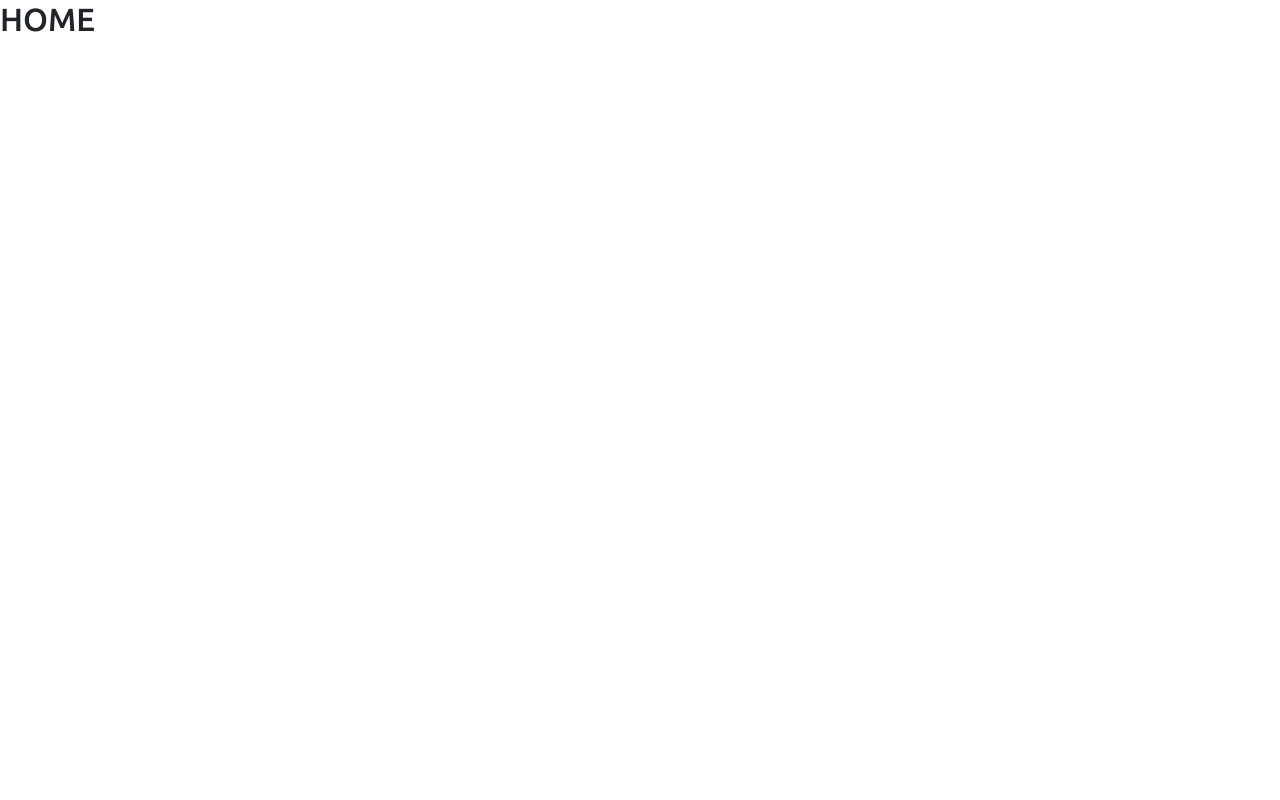
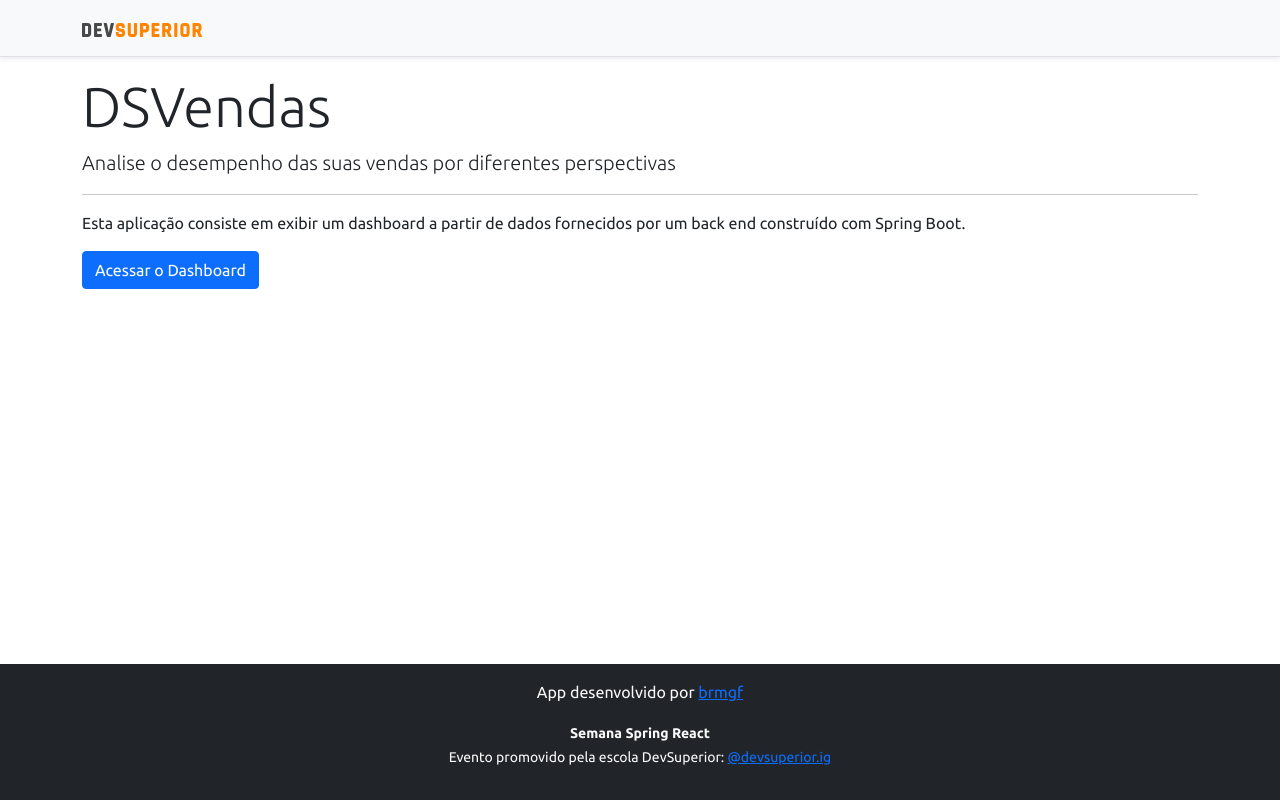
Before and after one commit to brmgf/vendas_sds5, a React (Create React App) app in the folder frontend/: page / in a window 1280 px wide. Built offline with nearby package versions, Linux system fonts and the light colour scheme.

Commit message:
home and navigation

```diff
--- a/frontend/src/components/NavBar/index.tsx
+++ b/frontend/src/components/NavBar/index.tsx
@@ -1,12 +1,15 @@
 import ImgDsDark from 'assets/images/ds-dark.svg';
+import { Link } from 'react-router-dom';
 
 function NavBar() {
     return (
         <div className="d-flex flex-column flex-md-row align-items-center p-3 px-md-4 mb-3 bg-light border-bottom shadow-sm">
         <div className="container">
-          <nav className="my-2 my-md-0 mr-md-3">
-            <img src={ImgDsDark} alt="DevSuperior" width="120" />
-          </nav>
+          <Link to="/">
+            <nav className="my-2 my-md-0 mr-md-3">
+              <img src={ImgDsDark} alt="DevSuperior" width="120" />
+            </nav>
+          </Link>
         </div>
       </div>
     );
--- a/frontend/src/pages/Home/index.tsx
+++ b/frontend/src/pages/Home/index.tsx
@@ -1,9 +1,24 @@
+import Footer from "components/Footer";
+import NavBar from "components/NavBar";
+import { Link } from "react-router-dom";
 
 function Home() {
     return (
-        <div>
-            <h2>HOME</h2>
-        </div>
+        <>
+            <NavBar />
+            <div className="container">
+                <div className="jumbotron">
+                    <h1 className="display-4">DSVendas</h1>
+                    <p className="lead">Analise o desempenho das suas vendas por diferentes perspectivas</p>
+                    <hr/>
+                    <p>Esta aplicação consiste em exibir um dashboard a partir de dados fornecidos por um back end construído com Spring Boot.</p>
+                    <Link to="/dashboard" className="btn btn-primary btn-large">
+                        Acessar o Dashboard
+                    </Link>
+                </div>
+            </div>
+            <Footer />
+        </>
     );
   }
 
```
